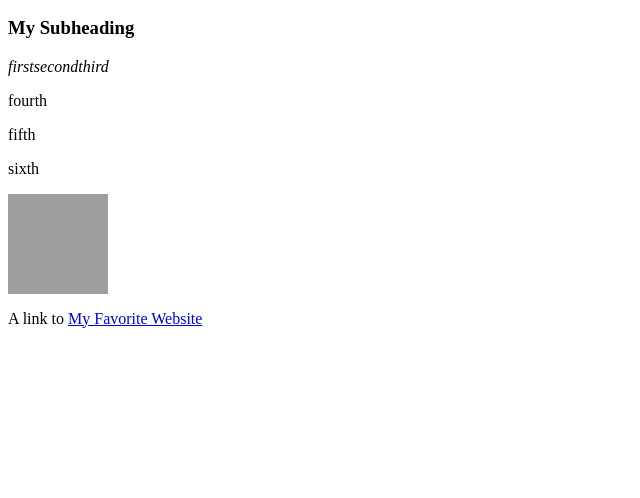
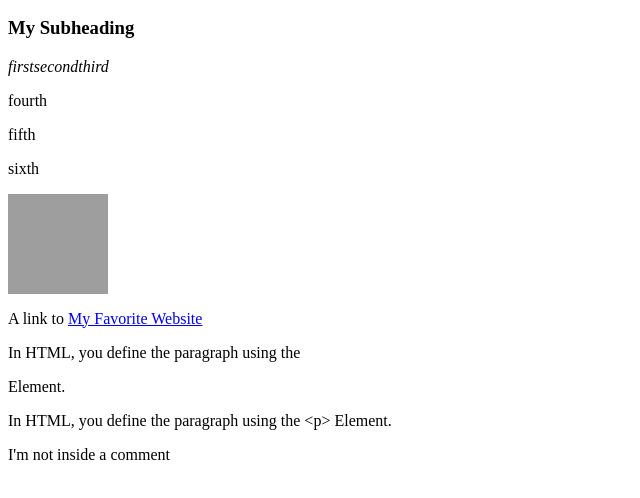
Before and after one commit to JosiahCoby/Midterm, a plain HTML site: page index.html in a window 1280 px wide. Shown: the part 170-668 px from the top of the page, without its empty margins (0-640 px from the left). Drawn offline with Linux system fonts and the light colour scheme; grey boxes are pictures that could not be loaded.

Commit message:
Update index.html

```diff
--- a/index.html
+++ b/index.html
@@ -20,5 +20,9 @@
      <img src="https://scontent.fmnl4-4.fna.fbcdn.net/v/t39.30808-6/264970754_6832180650156093_2243120807606884193_n.jpg?stp=cp0_dst-jpg_e15_fr_q65&_nc_cat=109&ccb=1-7&_nc_sid=85a577&efg=eyJpIjoidCJ9&_nc_ohc=9ME6KxLnV_4AX9DnOHO&_nc_ht=scontent.fmnl4-4.fna&oh=00_AT87KWfZUXD-WNPpOD7kMsaVH244a0cXNIpBD-yKAyA_XQ&oe=63478D7A" alt="Herbal" height=100 width=100>
      <p>A link to <a href="https://www.adamson.edu.ph/2018/" title="The Adamson Homepage" target="_blank">My Favorite Website</a></p>
 
+     <p>In HTML, you define the paragraph using the <p> Element.</p>
+     <p>In HTML, you define the paragraph using the &lt;p&gt Element.</p>
+
+     <p>I'm not inside a comment</p>
   </body>
 </html>
```
